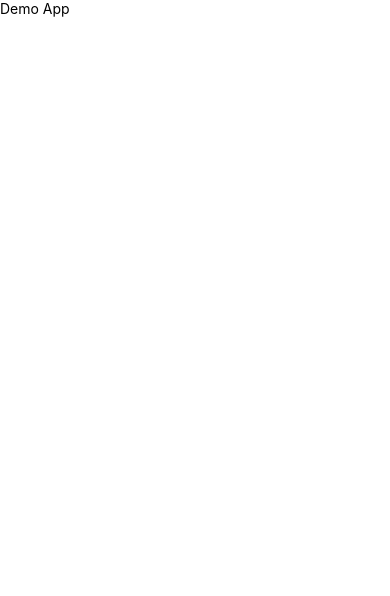
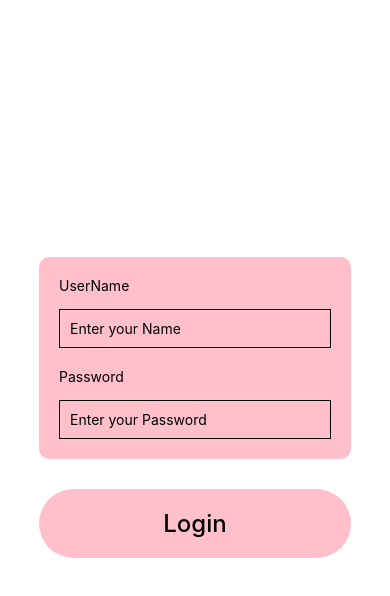
Before and after one commit to gurjindersinghkhalsa/RNDemoProjects, a React Native app in the folder DemoProject/: screen / in a window 390 px wide. Shown: the top 596 px of the page. Built offline with nearby package versions, Linux system fonts and the light colour scheme.

Commit message:
login view created

```diff
--- a/DemoProject/App.js
+++ b/DemoProject/App.js
@@ -13,10 +13,62 @@ import {
   StatusBar,
   StyleSheet,
   Text,
-  useColorScheme,
   View,
+  TextInput,
+  KeyboardAvoidingView,
+  Pressable,
 } from 'react-native';
 function App() {
-  return <Text>Demo App</Text>
+  return (
+    <KeyboardAvoidingView
+    style={{flex:1,backgroundColor:'white'}}
+      behavior="padding"
+      keyboardVerticalOffset={0}>
+      <View style={styles.rootContainer}>
+        <View
+          style={{
+            backgroundColor: 'pink',
+            padding: 20,
+            borderRadius: 10,
+            width: '80%',
+            justifyContent: 'center',
+          }}>
+          <Text style={{marginBottom: 15}}>UserName</Text>
+          <TextInput
+            placeholder="Enter your Name"
+            style={{width: '100%', borderWidth: 1, padding: 10}}
+          />
+          <Text style={{marginBottom: 15, marginTop: 20}}>Password</Text>
+          <TextInput
+            placeholder="Enter your Password"
+            style={{width: '100%', borderWidth: 1, padding: 10}}
+            secureTextEntry={true}
+          />
+        </View>
+        <View
+          style={{
+            backgroundColor: 'pink',
+            padding: 20,
+            margin: 30,
+            width: '80%',
+            borderRadius: 50,
+          }}>
+          <Pressable onPress={() => alert('Successfull')}>
+            <Text style={{color: 'black',fontWeight:'500', fontSize: 24, textAlign: 'center'}}>
+              Login
+            </Text>
+          </Pressable>
+        </View>
+      </View>
+    </KeyboardAvoidingView>
+  );
 }
 export default App;
+const styles = StyleSheet.create({
+  rootContainer: {
+    flex: 1,
+    alignItems: 'center',
+    justifyContent: 'center',
+    backgroundColor: 'white',
+  },
+});
```
